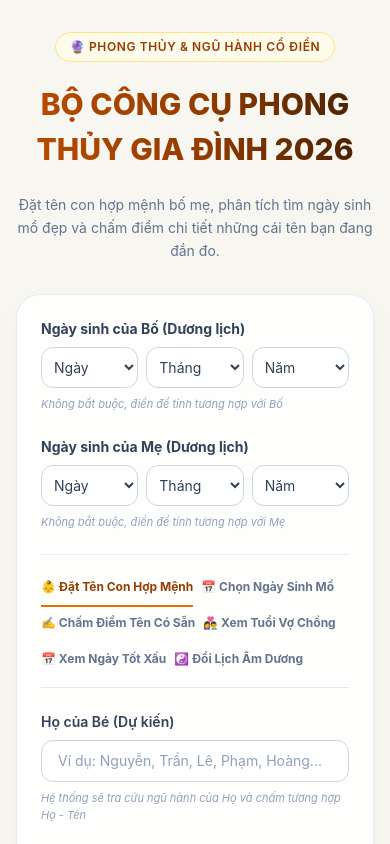
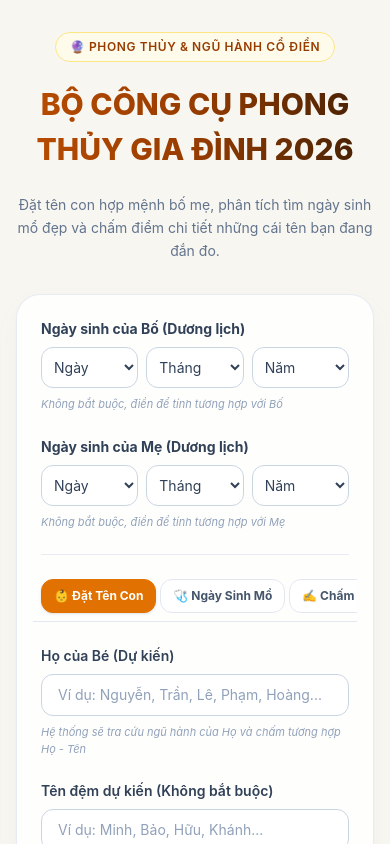
Before and after one commit to ThanhLam-NetEng/dat-ten-con-phong-thuy, a React (Vite) app: page / in a window 390 px wide. Shown: the top 844 px of the page. Built offline with nearby package versions, Linux system fonts and the light colour scheme.

Commit message:
fix: responsive tab navigation horizontal scroll and add PWA installation support

```diff
--- a/cham-diem-ten.html
+++ b/cham-diem-ten.html
@@ -3,6 +3,9 @@
   <head>
     <meta charset="UTF-8" />
     <link rel="icon" type="image/svg+xml" href="/favicon.svg" />
+    <link rel="manifest" href="/manifest.json" />
+    <link rel="apple-touch-icon" href="/icon-192.png" />
+    <meta name="theme-color" content="#d97706" />
     <meta name="viewport" content="width=device-width, initial-scale=1.0" />
 
     <!-- Google Search Console Verification -->
@@ -134,5 +137,6 @@
     </article>
 
     <script type="module" src="/src/main.jsx"></script>
+    <script>if('serviceWorker' in navigator){navigator.serviceWorker.register('/sw.js');}</script>
   </body>
 </html>
--- a/doi-am-duong-lich.html
+++ b/doi-am-duong-lich.html
@@ -3,6 +3,9 @@
   <head>
     <meta charset="UTF-8" />
     <link rel="icon" type="image/svg+xml" href="/favicon.svg" />
+    <link rel="manifest" href="/manifest.json" />
+    <link rel="apple-touch-icon" href="/icon-192.png" />
+    <meta name="theme-color" content="#d97706" />
     <meta name="viewport" content="width=device-width, initial-scale=1.0" />
 
     <!-- Google Search Console Verification -->
@@ -125,5 +128,6 @@
     </article>
 
     <script type="module" src="/src/main.jsx"></script>
+    <script>if('serviceWorker' in navigator){navigator.serviceWorker.register('/sw.js');}</script>
   </body>
 </html>
--- a/index.html
+++ b/index.html
@@ -3,6 +3,9 @@
   <head>
     <meta charset="UTF-8" />
     <link rel="icon" type="image/svg+xml" href="/favicon.svg" />
+    <link rel="manifest" href="/manifest.json" />
+    <link rel="apple-touch-icon" href="/icon-192.png" />
+    <meta name="theme-color" content="#d97706" />
     <meta name="viewport" content="width=device-width, initial-scale=1.0" />
 
     <!-- Google Search Console Verification -->
@@ -211,5 +214,6 @@
     </article>
 
     <script type="module" src="/src/main.jsx"></script>
+    <script>if('serviceWorker' in navigator){navigator.serviceWorker.register('/sw.js');}</script>
   </body>
 </html>
--- a/src/App.jsx
+++ b/src/App.jsx
@@ -45,6 +45,29 @@ export default function App() {
   const [visibleCount, setVisibleCount] = useState(15);
   const [copiedText, setCopiedText] = useState("");
   const [expandedIdx, setExpandedIdx] = useState(null);
+  const [deferredPrompt, setDeferredPrompt] = useState(null);
+  const [showInstallBtn, setShowInstallBtn] = useState(false);
+
+  useEffect(() => {
+    const handler = (e) => {
+      e.preventDefault();
+      setDeferredPrompt(e);
+      setShowInstallBtn(true);
+    };
+    window.addEventListener("beforeinstallprompt", handler);
+    return () => window.removeEventListener("beforeinstallprompt", handler);
+  }, []);
+
+  const handleInstallApp = async () => {
+    if (!deferredPrompt) return;
+    deferredPrompt.prompt();
+    const { outcome } = await deferredPrompt.userChoice;
+    if (outcome === "accepted") {
+      console.log("User accepted the install prompt");
+    }
+    setDeferredPrompt(null);
+    setShowInstallBtn(false);
+  };
 
   // Họ và tên đệm dự kiến của bé
   const [surname, setSurname] = useState("");
@@ -439,6 +462,35 @@ export default function App() {
         </p>
       </div>
 
+      {/* PWA Installation Banner */}
+      {showInstallBtn && (
+        <div className="mb-6 p-4 bg-gradient-to-r from-amber-500 to-amber-600 rounded-2xl text-white shadow-md flex flex-col sm:flex-row items-center justify-between gap-4 animate-fade-in">
+          <div className="flex items-center gap-3 text-left">
+            <div className="w-12 h-12 rounded-xl bg-white/10 border border-white/20 flex items-center justify-center text-2xl shadow-inner">
+              🔮
+            </div>
+            <div>
+              <h4 className="font-bold text-sm sm:text-base">Tải Ứng Dụng Phong Thủy Gia Đình</h4>
+              <p className="text-xs text-amber-100">Cài đặt trực tiếp lên điện thoại của bạn để truy cập nhanh chóng, mượt mà hơn.</p>
+            </div>
+          </div>
+          <div className="flex gap-2 w-full sm:w-auto justify-end">
+            <button
+              onClick={() => setShowInstallBtn(false)}
+              className="px-3 py-1.5 rounded-xl border border-white/20 text-xs font-semibold hover:bg-white/10 transition-all cursor-pointer"
+            >
+              Để sau
+            </button>
+            <button
+              onClick={handleInstallApp}
+              className="px-4 py-1.5 bg-white text-amber-900 rounded-xl text-xs font-bold hover:bg-amber-50 shadow-sm transition-all whitespace-nowrap cursor-pointer"
+            >
+              Cài đặt ngay
+            </button>
+          </div>
+        </div>
+      )}
+
       {/* Main Container */}
       <div className="glass rounded-3xl p-6 md:p-8 shadow-xl border border-slate-200/80 mb-8">
 
@@ -526,91 +578,33 @@ export default function App() {
         </div>
 
         {/* Tab Navigation */}
-        <div className="flex border-b border-slate-200 pb-2 mb-6 gap-2 sm:gap-6 flex-wrap">
+        <div className="overflow-x-auto -mx-2 px-2 pb-2 mb-6 border-b border-slate-200 scrollbar-hide">
+          <div className="flex gap-1 min-w-max">
+            {[
+              { id: "suggest", href: "/", icon: "👶", label: "Đặt Tên Con" },
+              { id: "csection", href: "/xem-ngay-sinh-mo", icon: "🩺", label: "Ngày Sinh Mổ" },
+              { id: "check", href: "/cham-diem-ten", icon: "✍️", label: "Chấm Điểm Tên" },
+              { id: "couple", href: "/xem-tuoi-vo-chong", icon: "💑", label: "Tuổi Vợ Chồng" },
+              { id: "dates", href: "/xem-ngay-tot-xau", icon: "📅", label: "Ngày Tốt Xấu" },
+              { id: "lunar_conv", href: "/doi-am-duong-lich", icon: "☯️", label: "Đổi Lịch" },
+            ].map((tab) => (
               <a
-            href="/"
+                key={tab.id}
+                href={tab.href}
                 onClick={(e) => {
                   e.preventDefault();
-              changeTab("suggest");
+                  changeTab(tab.id);
                 }}
-            className={`pb-2.5 text-xs sm:text-sm font-bold border-b-2 transition-all cursor-pointer ${
-              activeTab === "suggest"
-                ? "border-amber-600 text-amber-800"
-                : "border-transparent text-slate-500 hover:text-slate-700"
+                className={`whitespace-nowrap px-3 py-2 rounded-xl text-xs font-bold transition-all cursor-pointer border ${
+                  activeTab === tab.id
+                    ? "bg-amber-600 text-white border-amber-600 shadow-sm"
+                    : "bg-white text-slate-600 border-slate-200 hover:bg-amber-50 hover:border-amber-300 hover:text-amber-800"
                 }`}
               >
-            👶 Đặt Tên Con Hợp Mệnh
+                {tab.icon} {tab.label}
               </a>
-          <a
-            href="/xem-ngay-sinh-mo"
-            onClick={(e) => {
-              e.preventDefault();
-              changeTab("csection");
-            }}
-            className={`pb-2.5 text-xs sm:text-sm font-bold border-b-2 transition-all cursor-pointer ${
-              activeTab === "csection"
-                ? "border-amber-600 text-amber-800"
-                : "border-transparent text-slate-500 hover:text-slate-700"
-            }`}
-          >
-            📅 Chọn Ngày Sinh Mổ
-          </a>
-          <a
-            href="/cham-diem-ten"
-            onClick={(e) => {
-              e.preventDefault();
-              changeTab("check");
-            }}
-            className={`pb-2.5 text-xs sm:text-sm font-bold border-b-2 transition-all cursor-pointer ${
-              activeTab === "check"
-                ? "border-amber-600 text-amber-800"
-                : "border-transparent text-slate-500 hover:text-slate-700"
-            }`}
-          >
-            ✍️ Chấm Điểm Tên Có Sẵn
-          </a>
-          <a
-            href="/xem-tuoi-vo-chong"
-            onClick={(e) => {
-              e.preventDefault();
-              changeTab("couple");
-            }}
-            className={`pb-2.5 text-xs sm:text-sm font-bold border-b-2 transition-all cursor-pointer ${
-              activeTab === "couple"
-                ? "border-amber-600 text-amber-800"
-                : "border-transparent text-slate-500 hover:text-slate-700"
-            }`}
-          >
-            👩‍❤️‍👨 Xem Tuổi Vợ Chồng
-          </a>
-          <a
-            href="/xem-ngay-tot-xau"
-            onClick={(e) => {
-              e.preventDefault();
-              changeTab("dates");
-            }}
-            className={`pb-2.5 text-xs sm:text-sm font-bold border-b-2 transition-all cursor-pointer ${
-              activeTab === "dates"
-                ? "border-amber-600 text-amber-800"
-                : "border-transparent text-slate-500 hover:text-slate-700"
-            }`}
-          >
-            📅 Xem Ngày Tốt Xấu
-          </a>
-          <a
-            href="/doi-am-duong-lich"
-            onClick={(e) => {
-              e.preventDefault();
-              changeTab("lunar_conv");
-            }}
-            className={`pb-2.5 text-xs sm:text-sm font-bold border-b-2 transition-all cursor-pointer ${
-              activeTab === "lunar_conv"
-                ? "border-amber-600 text-amber-800"
-                : "border-transparent text-slate-500 hover:text-slate-700"
-            }`}
-          >
-            ☯️ Đổi Lịch Âm Dương
-          </a>
+            ))}
+          </div>
         </div>
 
         {/* Tab 1: Đặt Tên Con Hợp Mệnh */}
@@ -1852,6 +1846,13 @@ export default function App() {
           </div>
         </div>
       )}
+      {/* PWA bottom tip */}
+      <div className="mt-8 text-center text-xs text-slate-400/90 space-y-2">
+        <p className="flex items-center justify-center gap-1.5 flex-wrap px-4 leading-relaxed max-w-2xl mx-auto">
+          <span>💡 Mẹo: Cài đặt công cụ này làm ứng dụng trên điện thoại (PWA) để mở nhanh từ màn hình chính.</span>
+          <span className="block text-[11px] text-slate-400">Android/Chrome: bấm banner cài đặt hoặc Chọn cài đặt từ Menu trình duyệt. iOS/Safari: bấm nút Chia sẻ 📤 rồi chọn "Thêm vào MH chính".</span>
+        </p>
+      </div>
     </div>
   );
 }
--- a/src/index.css
+++ b/src/index.css
@@ -60,3 +60,21 @@ body {
   border: 1px solid rgba(241, 245, 249, 1);
   box-shadow: 0 4px 6px -1px rgba(148, 163, 184, 0.05), 0 2px 4px -2px rgba(148, 163, 184, 0.05);
 }
+
+/* Ẩn thanh cuộn ngang ở Tab Navigation */
+.scrollbar-hide {
+  -ms-overflow-style: none;
+  scrollbar-width: none;
+}
+.scrollbar-hide::-webkit-scrollbar {
+  display: none;
+}
+
+/* Animation fade in */
+.animate-fade-in {
+  animation: fadeIn 0.3s ease-out;
+}
+@keyframes fadeIn {
+  from { opacity: 0; transform: translateY(6px); }
+  to { opacity: 1; transform: translateY(0); }
+}
--- a/xem-ngay-sinh-mo.html
+++ b/xem-ngay-sinh-mo.html
@@ -3,6 +3,9 @@
   <head>
     <meta charset="UTF-8" />
     <link rel="icon" type="image/svg+xml" href="/favicon.svg" />
+    <link rel="manifest" href="/manifest.json" />
+    <link rel="apple-touch-icon" href="/icon-192.png" />
+    <meta name="theme-color" content="#d97706" />
     <meta name="viewport" content="width=device-width, initial-scale=1.0" />
 
     <!-- Google Search Console Verification -->
@@ -148,5 +151,6 @@
     </article>
 
     <script type="module" src="/src/main.jsx"></script>
+    <script>if('serviceWorker' in navigator){navigator.serviceWorker.register('/sw.js');}</script>
   </body>
 </html>
--- a/xem-ngay-tot-xau.html
+++ b/xem-ngay-tot-xau.html
@@ -3,6 +3,9 @@
   <head>
     <meta charset="UTF-8" />
     <link rel="icon" type="image/svg+xml" href="/favicon.svg" />
+    <link rel="manifest" href="/manifest.json" />
+    <link rel="apple-touch-icon" href="/icon-192.png" />
+    <meta name="theme-color" content="#d97706" />
     <meta name="viewport" content="width=device-width, initial-scale=1.0" />
 
     <!-- Google Search Console Verification -->
@@ -113,5 +116,6 @@
     </article>
 
     <script type="module" src="/src/main.jsx"></script>
+    <script>if('serviceWorker' in navigator){navigator.serviceWorker.register('/sw.js');}</script>
   </body>
 </html>
--- a/xem-tuoi-vo-chong.html
+++ b/xem-tuoi-vo-chong.html
@@ -3,6 +3,9 @@
   <head>
     <meta charset="UTF-8" />
     <link rel="icon" type="image/svg+xml" href="/favicon.svg" />
+    <link rel="manifest" href="/manifest.json" />
+    <link rel="apple-touch-icon" href="/icon-192.png" />
+    <meta name="theme-color" content="#d97706" />
     <meta name="viewport" content="width=device-width, initial-scale=1.0" />
 
     <!-- Google Search Console Verification -->
@@ -112,5 +115,6 @@
     </article>
 
     <script type="module" src="/src/main.jsx"></script>
+    <script>if('serviceWorker' in navigator){navigator.serviceWorker.register('/sw.js');}</script>
   </body>
 </html>
```
Also changed, not shown: public/sw.js (added, +39 -0 lines), public/icon-192.png (added), public/icon-512.png (added), public/manifest.json (added). Lines whose indentation alone changed are shown as unchanged.
